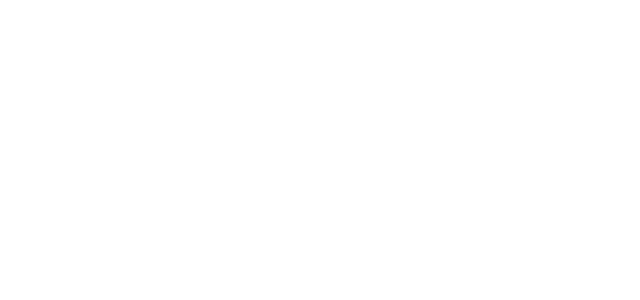
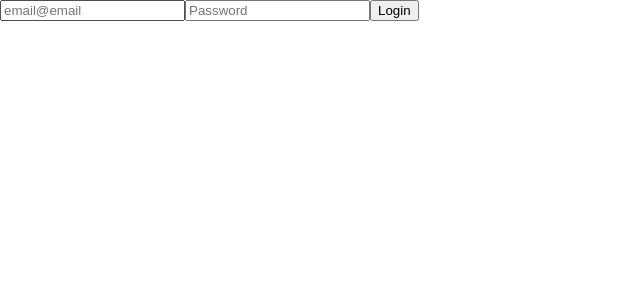
Before and after one commit to zireael1272/fc-react-formik, a React (Create React App) app: page / in a window 1280 px wide. Shown: the top 300 px of the page, without its empty margins (0-640 px from the left). Built offline with nearby package versions, Linux system fonts and the light colour scheme.

Commit message:
Add form component

```diff
--- a/src/components/FormComponent/FormComponent.jsx
+++ b/src/components/FormComponent/FormComponent.jsx
@@ -2,8 +2,50 @@ import { Formik, Form, Field, ErrorMessage } from "formik";
 import * as yup from "yup";
 import styles from "./FormComponent.module.sass";
 
+const FORM_SHEMA = yup.object({
+  email: yup.string().email().required(),
+  password: yup
+    .string()
+    .min(8)
+    .max(24)
+    .matches(/^(?=.*\d)/, "Password must have a number")
+    .matches(/(?=.*[a-z])/, "Password must have a little number")
+    .matches(/(?=.*[!@#$%^&*])/, "Ppassword must have a symbol")
+    .matches(/(?=.*\W)/, "Password don`t must have a whitespace")
+    .required(),
+});
+
 function FormComponent() {
-  return;
+  const initialValues = { email: "", password: "" };
+
+  const handleSubmit = (values, formBag) => {
+    console.log("Submit from values", values);
+    formBag.resetForm();
+  };
+
+  return (
+    <Formik
+      initialValues={initialValues}
+      onSubmit={handleSubmit}
+      validationSchema={FORM_SHEMA}
+    >
+      {(formikProps) => {
+        return (
+          <Form>
+            <label>
+              <Field type="email" name="email" placeholder="email@email"></Field>
+              <ErrorMessage name="email" component="span"></ErrorMessage>
+            </label>
+            <label>
+              <Field type="password" name="password" placeholder="Password"></Field>
+              <ErrorMessage name="password" component="span"></ErrorMessage>
+            </label>
+            <button type="submit">Login</button>
+          </Form>
+        );
+      }}
+    </Formik>
+  );
 }
 
 export default FormComponent;
```
